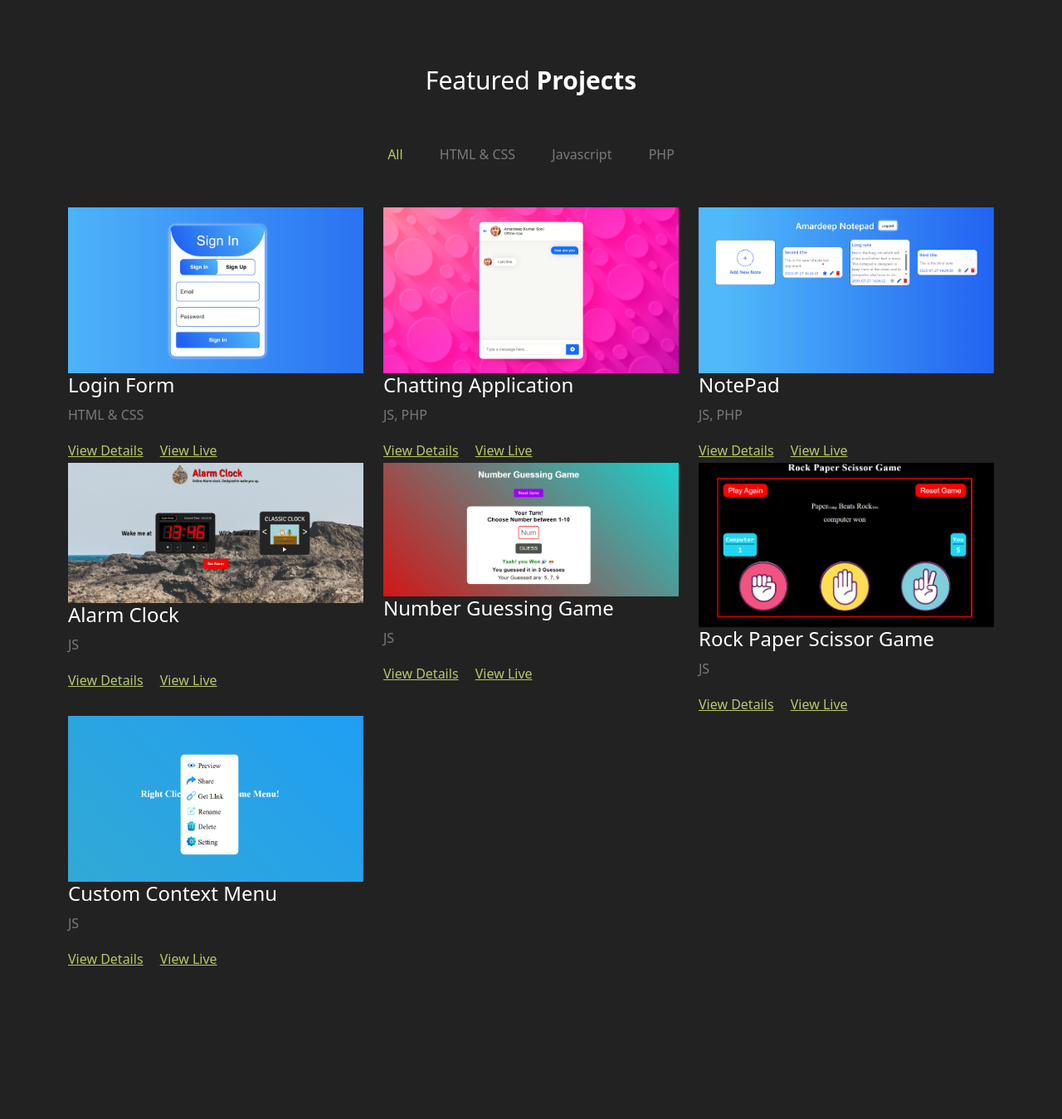
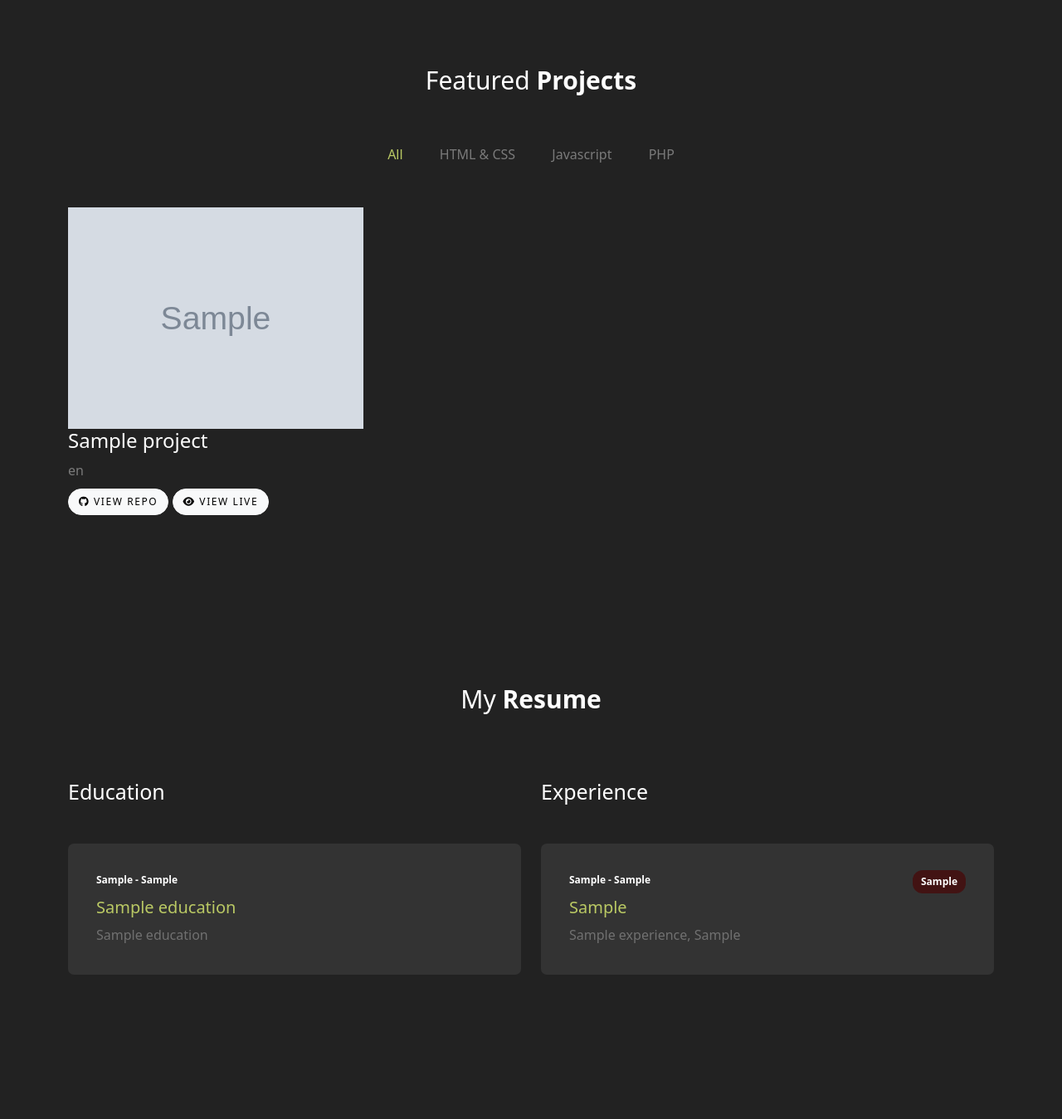
Before and after one commit to amardeep-soni/bootcampDjangoLearning, a Django app: template templates/index.html in a window 1280 px wide. Shown: the part 821-2170 px from the top of the page at 83% size. Run offline with Django 5.2, Linux system fonts and the light colour scheme; the template is opened without the code that fills it: values that come from a table or form of the project are taken from there, others are empty; tables that the repository leaves empty hold one stand-in row (values such as "Sample post"); grey boxes marked "Sample" are stand-in pictures; parts of the project's set-up code (start-up, migrations or seed data) failed here and were passed over; some libraries are stand-ins or nearby versions.

Commit message:
projects model created and index render to reflect that

```diff
--- a/Home/admin.py
+++ b/Home/admin.py
@@ -7,3 +7,4 @@ admin.site.register(Service)
 admin.site.register(Testimonial)
 admin.site.register(Education)
 admin.site.register(Experience)
+admin.site.register(Projects)
--- a/Home/models.py
+++ b/Home/models.py
@@ -36,3 +36,10 @@ class Experience(models.Model):
     company_name = models.CharField(max_length=100)
     company_location = models.CharField(max_length=100)
     job_type = models.CharField(max_length=100)
+
+class Projects(models.Model):
+    image = models.ImageField(upload_to="pictures/project")
+    name = models.CharField(max_length=100)
+    languages_used = models.CharField(max_length=100)
+    repo_link  = models.CharField(max_length=200)
+    live_link = models.CharField(max_length=200)
--- a/Home/views.py
+++ b/Home/views.py
@@ -1,7 +1,7 @@
 from django.http import HttpResponse
 from django.shortcuts import render
 
-from .models import Home, Service, Testimonial, Education, Experience
+from .models import Home, Service, Testimonial, Education, Experience, Projects
 
 
 # Create your views here.
@@ -11,6 +11,7 @@ def index(request):
     testimonial = Testimonial.objects.all()
     education = Education.objects.all()
     experience = Experience.objects.all()
-    context = {"data": data, "services": service, "testimonials": testimonial, "experiences": experience, "educations": education}
+    project = Projects.objects.all()
+    context = {"data": data, "services": service, "testimonials": testimonial, "experiences": experience, "educations": education, "projects": project}
 
     return render(request, "index.html", context)
--- a/static/style.css
+++ b/static/style.css
@@ -650,3 +650,7 @@ a:active {
     top: 28px;
     right: 30px;
 }
+
+.single-portfolio .btn{
+    letter-spacing: .1rem;
+}
--- a/templates/index.html
+++ b/templates/index.html
@@ -73,128 +73,22 @@
 
             <div class="filters-content">
                 <div class="row grid">
+                    {% for project in projects %}
                     <div class="single-portfolio col-sm-4 all mockup">
                         <div class="relative">
                             <div class="thumb">
                                 <div class="overlay overlay-bg"></div>
-                                <img class="image img-fluid" src="{%static 'images/p1.png' %}" alt="">
+                                <img class="image img-fluid" src="{{project.image.url}}" alt="">
                             </div>
                         </div>
-                        <div class="p-inner">
-                            <h4>Login Form</h4>
-                            <p class="language">HTML & CSS</p>
-                            <a target="_blank" href="https://css.amardeepdev.com/formDesign">View Details</a>
-                            <a target="_blank" class="ms-3"
-                                href="https://amardeepdev.com/project-details.php?proj=formDesign">View
-                                Live</a>
+                        <div class="p-inner mb-4 buttons">
+                            <h4>{{project.name}}</h4>
+                            <p class="language mb-2">{{project.languages_used}}</p>
+                            <a target="_blank" class="btn btn-light" href="{{project.repo_link}}"> <i class="fa-brands fa-github"></i> View Repo</a>
+                            <a target="_blank" class="btn btn-light" href="{{project.live_link}}"> <i class="fa fa-eye"></i> View Live</a>
                         </div>
                     </div>
-
-                    <div class="single-portfolio col-sm-4 all mockup">
-                        <div class="relative">
-                            <div class="thumb">
-                                <div class="overlay overlay-bg"></div>
-                                <img class="image img-fluid" src="{%static 'images/p2.png' %}" alt="">
-                            </div>
-                        </div>
-                        <div class="p-inner">
-                            <h4>Chatting Application</h4>
-                            <p class="language">JS, PHP</p>
-                            <a target="_blank" href="https://chat.amardeepdev.com">View Details</a>
-                            <a target="_blank" class="ms-3"
-                                href="https://amardeepdev.com/project-details.php?proj=chat">View
-                                Live</a>
-                        </div>
-                    </div>
-
-                    <div class="single-portfolio col-sm-4 all mockup">
-                        <div class="relative">
-                            <div class="thumb">
-                                <div class="overlay overlay-bg"></div>
-                                <img class="image img-fluid" src="{%static 'images/p3.png' %}" alt="">
-                            </div>
-                        </div>
-                        <div class="p-inner">
-                            <h4>NotePad</h4>
-                            <p class="language">JS, PHP</p>
-                            <a target="_blank" href="https://notepad.amardeepdev.com">View Details</a>
-                            <a target="_blank" class="ms-3"
-                                href="https://amardeepdev.com/project-details.php?proj=notepad">View
-                                Live</a>
-                        </div>
-                    </div>
-
-                    <div class="single-portfolio col-sm-4 all mockup">
-                        <div class="relative">
-                            <div class="thumb">
-                                <div class="overlay overlay-bg"></div>
-                                <img class="image img-fluid" src="{%static 'images/p4.png' %}" alt="">
-                            </div>
-                        </div>
-                        <div class="p-inner">
-                            <h4>Alarm Clock</h4>
-                            <p class="language">JS</p>
-                            <a target="_blank" href="https://alarm.amardeepdev.com">View Details</a>
-                            <a target="_blank" class="ms-3"
-                                href="https://amardeepdev.com/project-details.php?proj=alarm">View
-                                Live</a>
-                        </div>
-                    </div>
-
-                    <div class="single-portfolio col-sm-4 all mockup">
-                        <div class="relative">
-                            <div class="thumb">
-                                <div class="overlay overlay-bg"></div>
-                                <img class="image img-fluid" src="{%static 'images/p5.png' %}" alt="">
-                            </div>
-                        </div>
-                        <div class="p-inner">
-                            <h4>Number Guessing Game</h4>
-                            <p class="language">JS</p>
-                            <a target="_blank" href="https://www.jsgames.amardeepdev.com/NumberGuessingGame">View
-                                Details</a>
-                            <a target="_blank" class="ms-3"
-                                href="https://amardeepdev.com/project-details.php?proj=numberGuess">View
-                                Live</a>
-                        </div>
-                    </div>
-
-                    <div class="single-portfolio col-sm-4 all mockup">
-                        <div class="relative">
-                            <div class="thumb">
-                                <div class="overlay overlay-bg"></div>
-                                <img class="image img-fluid" src="{%static 'images/p6.png' %}" alt="">
-                            </div>
-                        </div>
-                        <div class="p-inner">
-                            <h4>Rock Paper Scissor Game</h4>
-                            <p class="language">JS</p>
-                            <a target="_blank" href="https://www.jsgames.amardeepdev.com/RockPaperScissor">View
-                                Details</a>
-                            <a target="_blank" class="ms-3"
-                                href="https://amardeepdev.com/project-details.php?proj=rockPaperScissor">View
-                                Live</a>
-                        </div>
-                    </div>
-
-                    <div class="single-portfolio col-sm-4 all mockup">
-                        <div class="relative">
-                            <div class="thumb">
-                                <div class="overlay overlay-bg"></div>
-                                <img class="image img-fluid" src="{%static 'images/p7.png' %}" alt="">
-                            </div>
-                        </div>
-                        <div class="p-inner">
-                            <h4>Custom Context Menu</h4>
-                            <p class="language">JS</p>
-                            <a target="_blank" href="https://right-click.amardeepdev.com">View
-                                Details</a>
-                            <a target="_blank" class="ms-3"
-                                href="https://amardeepdev.com/project-details.php?proj=right-click">View
-                                Live</a>
-                        </div>
-                    </div>
-
+                    {% endfor %}
                 </div>
             </div>
         </div>
```
Also changed, not shown: Home/migrations/0007_projects.py (added), Home/migrations/0008_projects_image.py (added).
